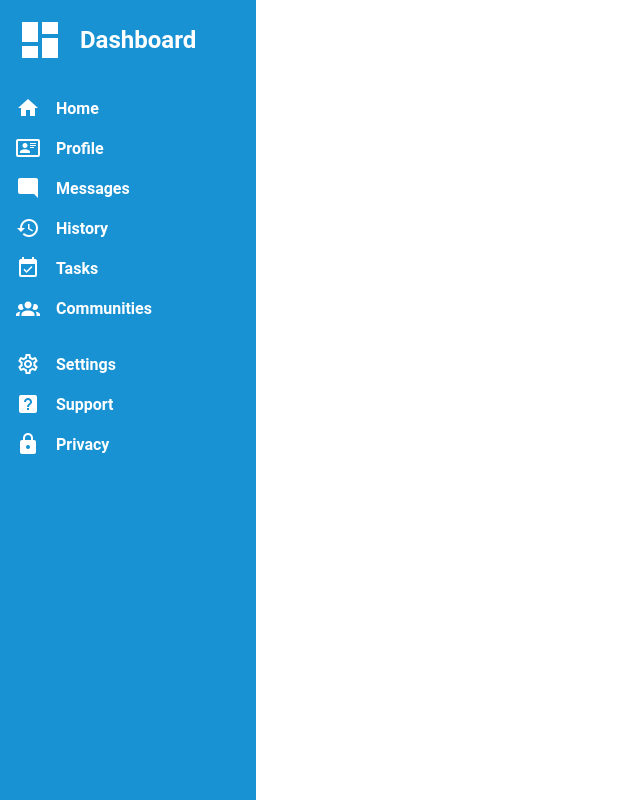
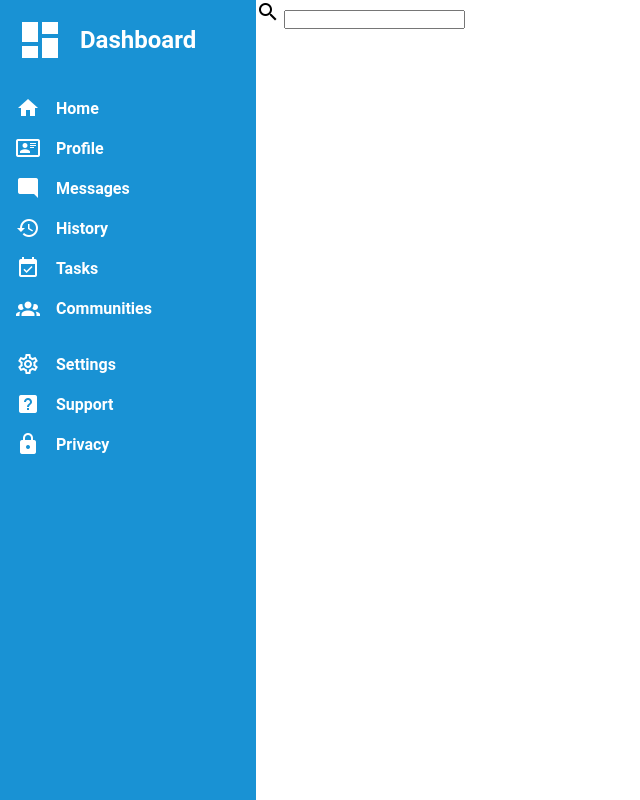
Before and after one commit to th3grimreaper/admin-dashboard, a plain HTML site: page index.html in a window 1280 px wide. Shown: the whole page, without its empty margins (0-640 px from the left). Drawn offline with Linux system fonts and the light colour scheme.

Commit message:
add searchbar in header

```diff
--- a/index.html
+++ b/index.html
@@ -1,6 +1,5 @@
 <!DOCTYPE html>
 <html lang="en">
-
   <head>
     <meta charset="UTF-8" />
     <meta http-equiv="X-UA-Compatible" content="IE=edge" />
@@ -59,8 +58,12 @@
           </div>
         </div>
       </aside>
-    <header class="header"></header>
+      <header class="header">
+        <div class="search">
+          <label for="search-bar" id="search-label"><img src="icons/header/search.png" alt="saerch icon" /></label>
+          <input type="text" name="search" id="search-bar" />
+        </div>
+      </header>
     </main>
   </body>
-
 </html>
```
Also changed, not shown: icons/header/bell.png (added), icons/header/search.png (added). Lines whose indentation alone changed are shown as unchanged.
